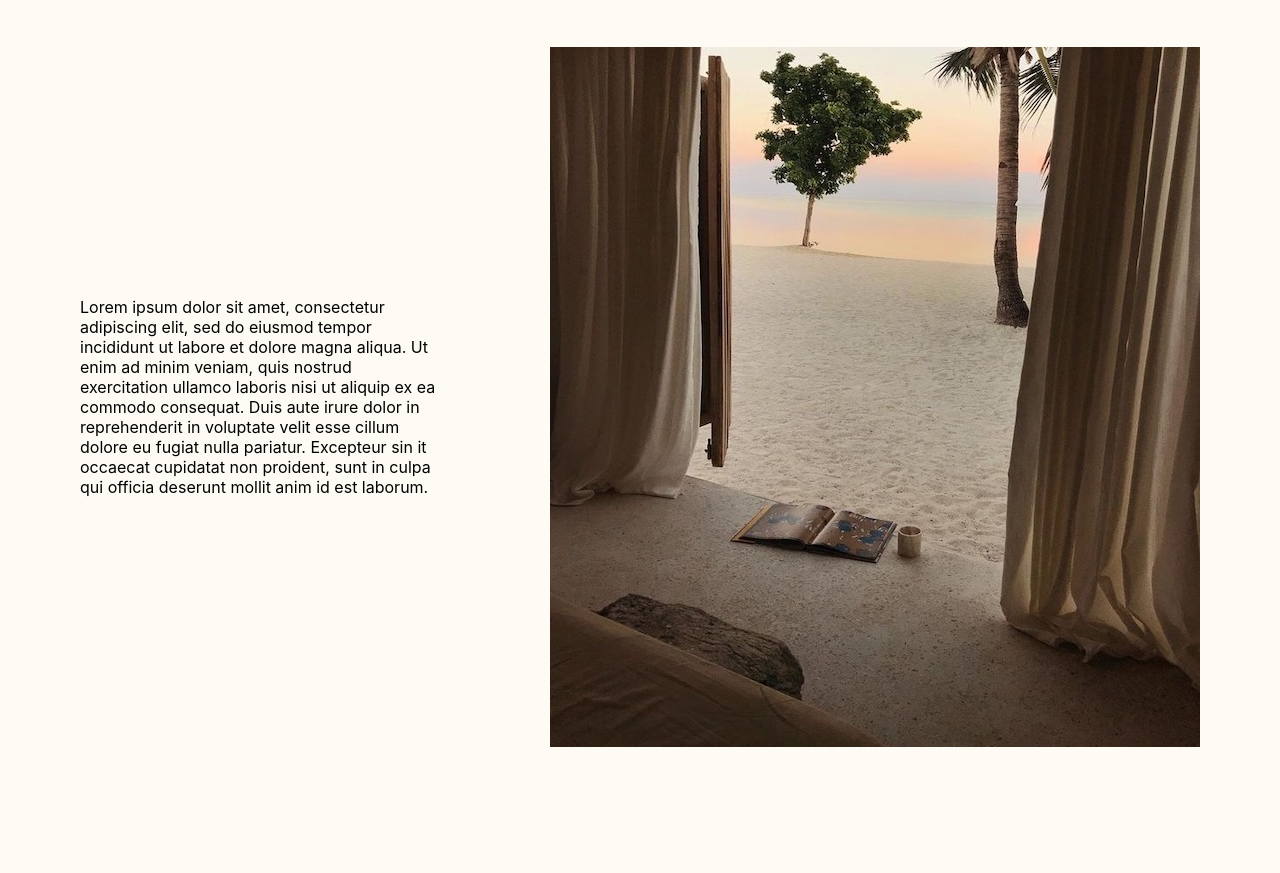
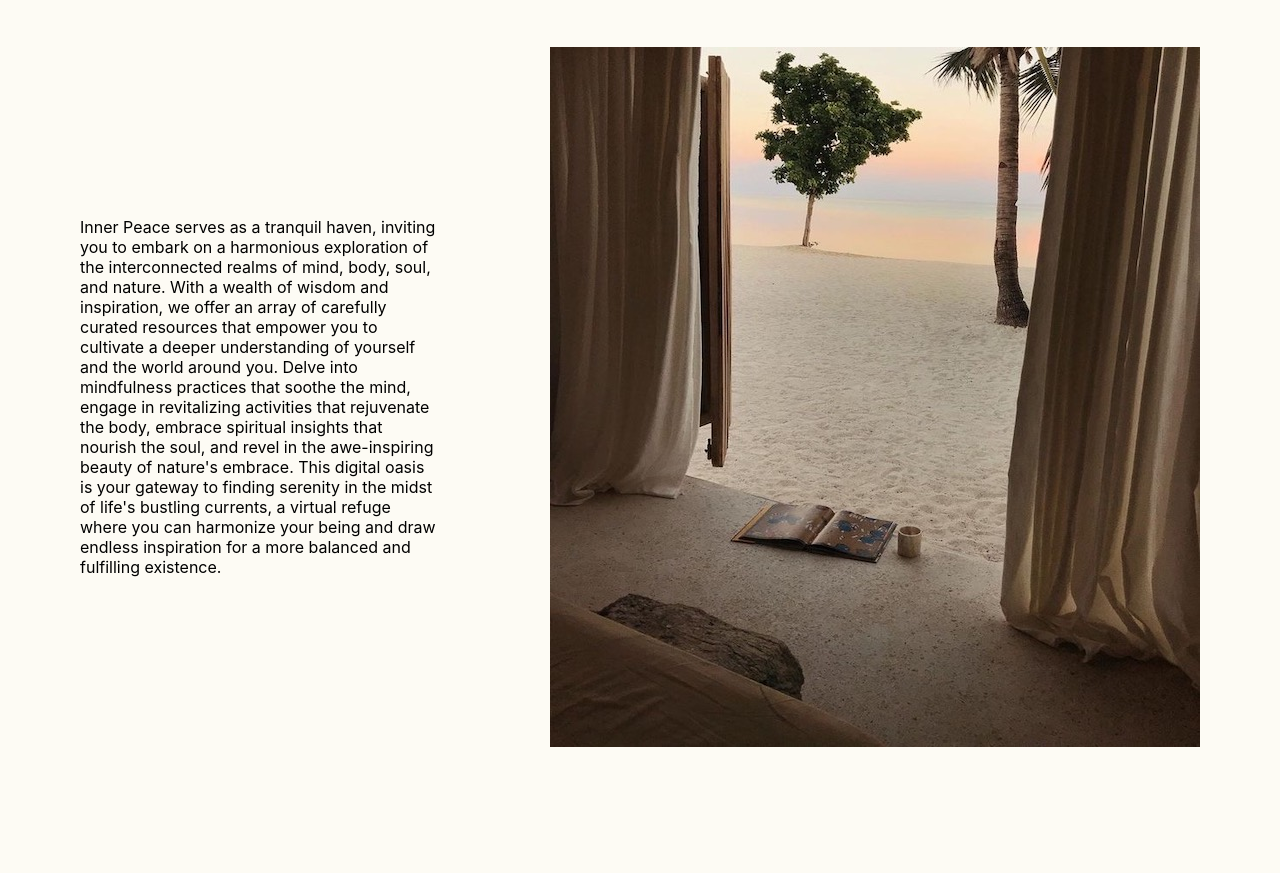
Before and after one commit to mehjwazir/ip, a React (Create React App) app: page / in a window 1280 px wide. Shown: the part 860-1733 px from the top of the page. Built offline with nearby package versions, Linux system fonts and the light colour scheme.

Commit message:
added new paragraph to Home.jsx in img3-div

```diff
--- a/src/pages/Home.jsx
+++ b/src/pages/Home.jsx
@@ -14,10 +14,10 @@ function Home() {
 				</div>
 			</div>
 			<div className='img3-div image-container'>
-				<p className='img3-paragraph'>Lorem ipsum dolor sit amet, consectetur adipiscing elit, sed do
-					eiusmod tempor incididunt ut labore et dolore magna aliqua.
-					Ut enim ad minim veniam, quis nostrud exercitation ullamco laboris nisi ut aliquip ex ea commodo consequat. Duis aute irure dolor in reprehenderit in voluptate velit esse cillum dolore eu fugiat nulla pariatur. Excepteur sin it occaecat cupidatat non proident, sunt in culpa qui officia deserunt mollit
-					anim id est laborum.</p>
+				<p className='img3-paragraph'>
+
+					Inner Peace serves as a tranquil haven, inviting you to embark on a harmonious exploration of the interconnected realms of mind, body, soul, and nature. With a wealth of wisdom and inspiration, we offer an array of carefully curated resources that empower you to cultivate a deeper understanding of yourself and the world around you. Delve into mindfulness practices that soothe the mind, engage in revitalizing activities that rejuvenate the body, embrace spiritual insights that nourish the soul, and revel in the awe-inspiring beauty of nature's embrace. This digital oasis is your gateway to finding serenity in the midst of life's bustling currents, a virtual refuge where you can harmonize your being and draw endless inspiration for a more balanced and fulfilling existence.
+				</p>
 				<img src="ipmain3.JPG" alt="" className='img3' />
 			</div>
 			<div className='image-container img4-5-div'>
```
